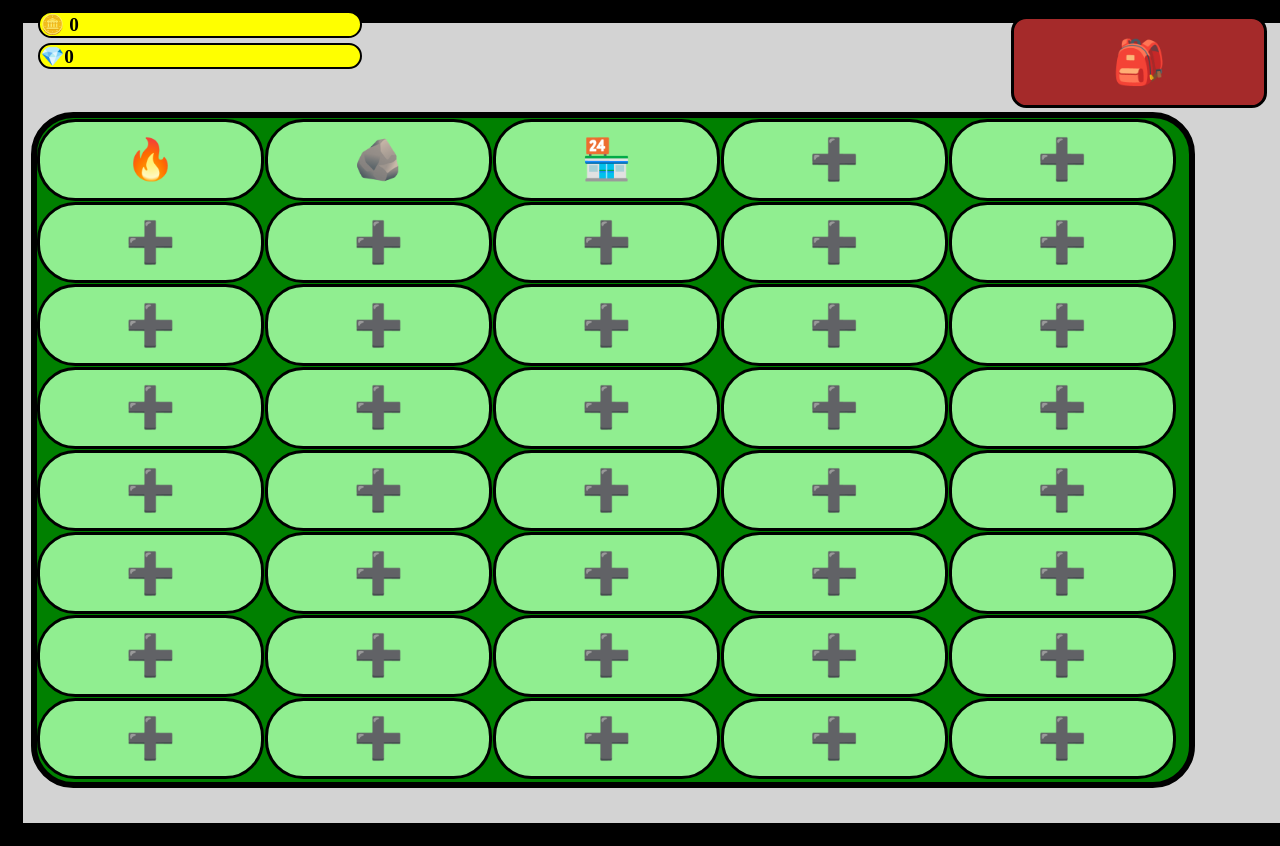
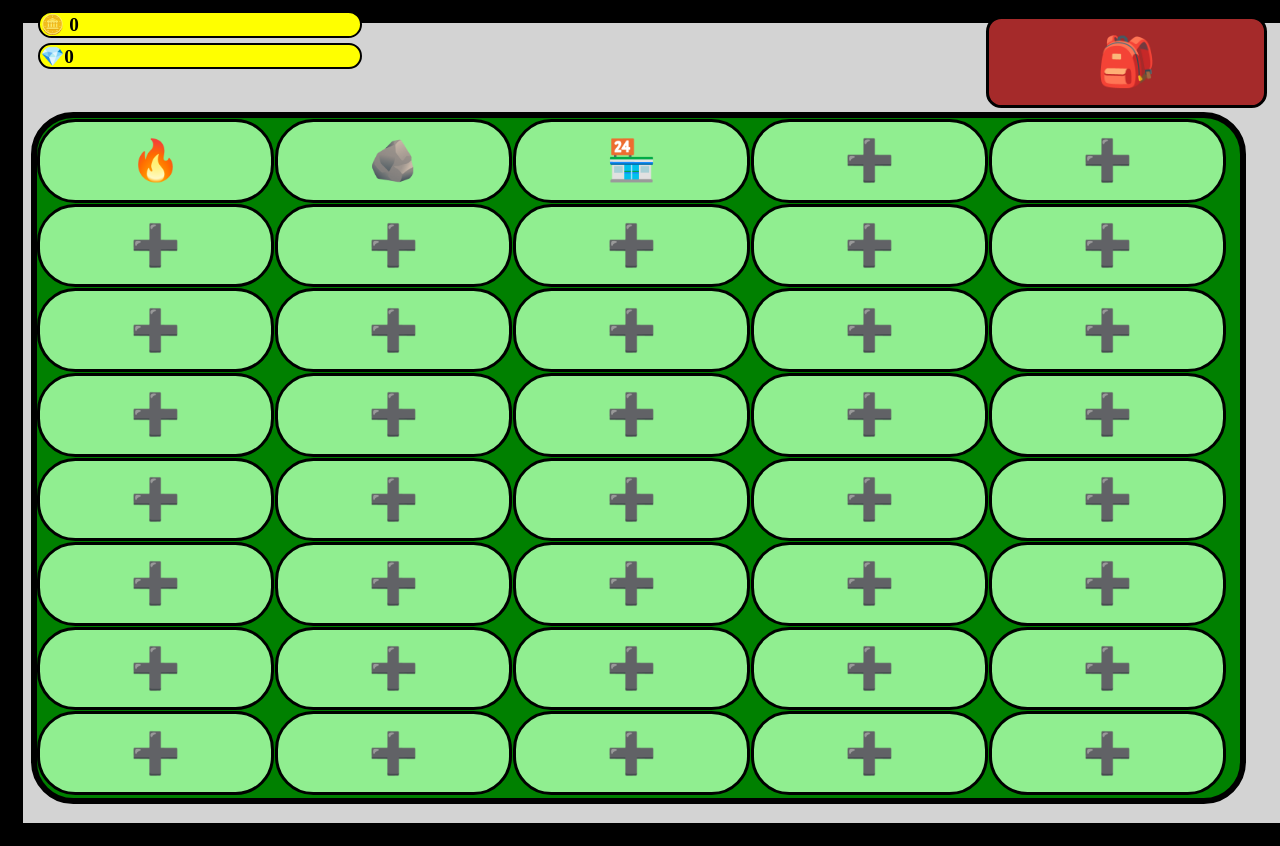
Before and after one commit to levelTXT/ingots-game-level, a plain HTML site: page index.html in a window 1280 px wide. Shown: the top 846 px of the page. Drawn offline with Linux system fonts and the light colour scheme.

Commit message:
Update style.css
Новый патч.

```diff
--- a/style.css
+++ b/style.css
@@ -57,8 +57,8 @@ body {
   border-radius: 3.3vw;
   background-color: green;
   padding-right: 0;
-  width: 90%;
-  height: 83%;
+  width: 94%;
+  height: 85%;
 }
 .inventory {
   background-color: brown;
@@ -66,10 +66,10 @@ body {
   border-radius: 1.2vw;
   right: 1%;
   top: 2%;
-  width: 20%;
+  width: 22%;
   height: 11.5%;
   position: absolute;
-  font-size: 270%;
+  font-size: 3em;
 }
 .upgradeMenu {
   visibility: hidden;
```
